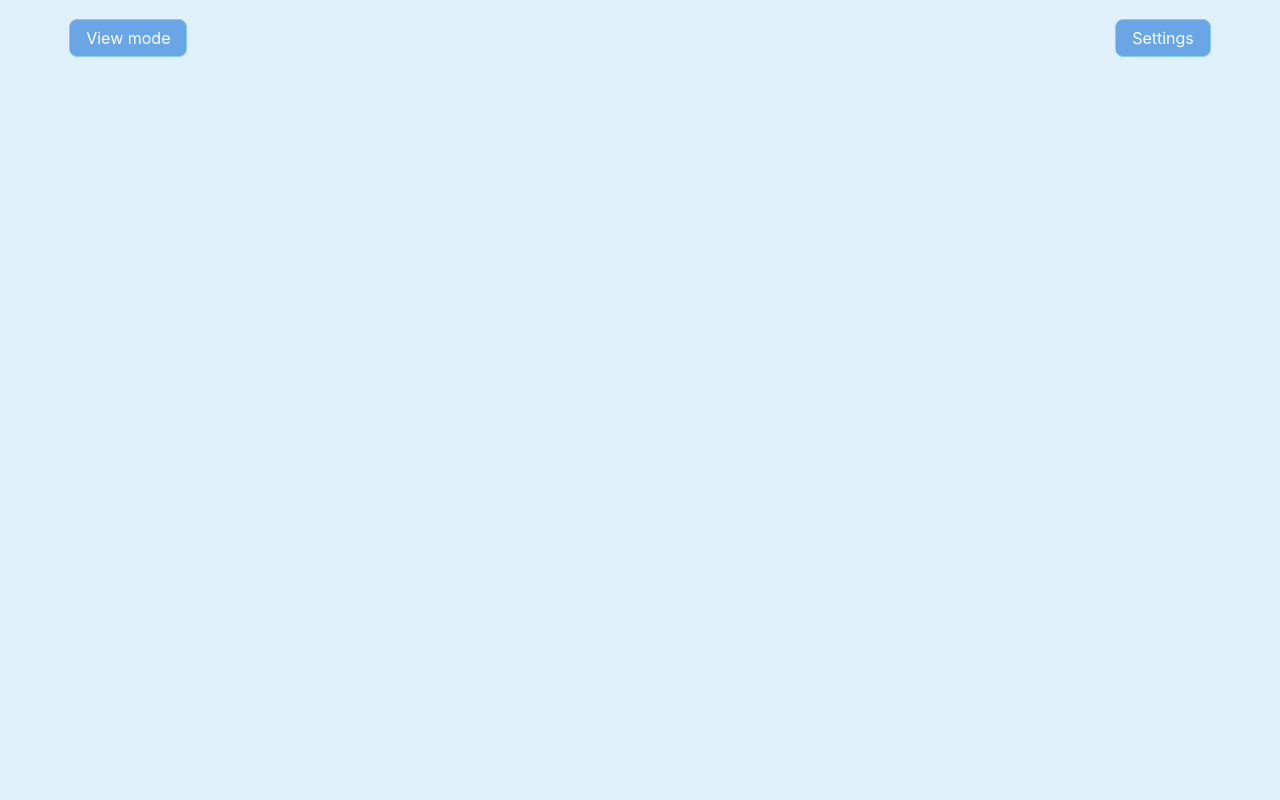
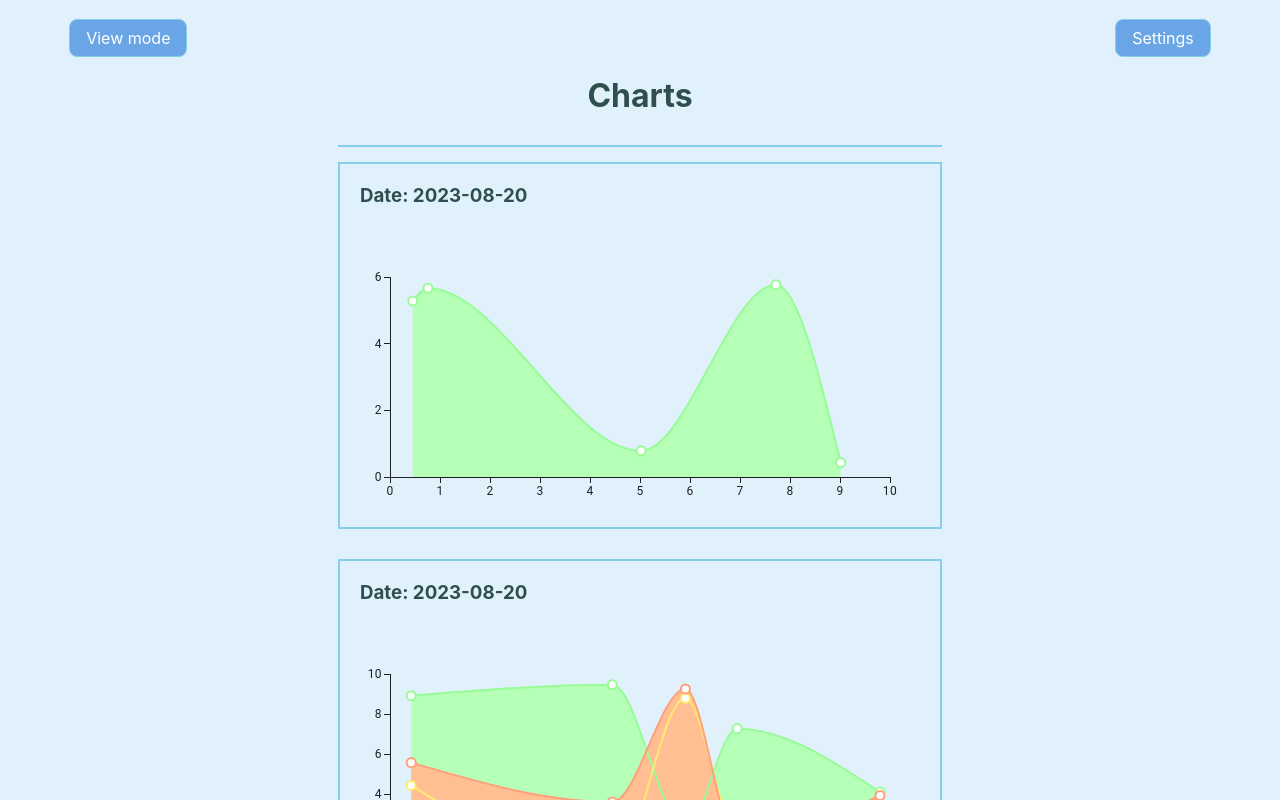
Before and after one commit to Bonbonsurce/natlex, a React (Create React App) app: page /settings in a window 1280 px wide. Shown: the top 800 px of the page. Built offline with nearby package versions, Linux system fonts and the light colour scheme.

Commit message:
create context

```diff
--- a/src/API/ChartsService.js
+++ b/src/API/ChartsService.js
@@ -18,7 +18,7 @@ export default class ChartsService {
             const chartDate = datesWithTime[Math.floor(Math.random() * datesWithTime.length)];
             const series = [];
             const numLines = Math.floor(Math.random() * 3) + 1;
-            const colors = ['#FFB6C1', '#87CEFA', '#FFD700', '#98FB98', '#FFA07A'];
+            const colors = ['#FFB6C1', '#87CEFA', '#ffe975', '#98FB98', '#FFA07A'];
 
             for (let j = 0; j < numLines; j++) {
                 const lineData = [];
--- a/src/App.js
+++ b/src/App.js
@@ -2,8 +2,15 @@ import './styles/App.css';
 import Header from "./components/UI/header/Header";
 import {BrowserRouter} from "react-router-dom";
 import AppRouter from "./components/UI/AppRouter";
+import {useEffect, useState} from "react";
 
 function App() {
+    const [isLoading, setIsLoading] = useState(true);
+
+    useEffect(() => {
+        setIsLoading(false);
+    }, []);
+
     return (
         <div className="App">
           <BrowserRouter>
--- /dev/null
+++ b/src/context/context.js
@@ -0,0 +1,3 @@
+import {createContext} from "react";
+
+export const AuthContext = createContext(null);
--- a/src/pages/Settings.jsx
+++ b/src/pages/Settings.jsx
@@ -1,9 +1,45 @@
-import React from 'react';
+import React, {useEffect, useMemo, useRef, useState} from 'react';
+import ChartsService from "../API/ChartsService";
+import ChartList from "../components/UI/ChartList";
+import ChartsFilter from "../components/UI/ChartsFilter";
+import {useCharts} from "../hooks/useCharts";
+import {useFetching} from "../hooks/useFetching";
 
 const Settings = () => {
+    const [charts, setCharts] = useState([]);
+    const [filter, setFilter] = useState({sort: ''});
+    const [modal, setModal] = useState(false);
+
+    const [totalPages, setTotalPages] = useState(0);
+    const [limit, setLimit] = useState(10);
+    const [page, setPage] = useState(1);
+    const lastElement = useRef();
+
+    const chartsStat = ChartsService.generateCharts(10);
+
+    const [fetchCharts, isChartLoading, chartError] = useFetching( () => {
+        const chartsStat = ChartsService.generateCharts(10);
+        setCharts([...charts, chartsStat]);
+    })
+
+    const sortedCharts = useCharts(chartsStat, filter.sort);
+
+    const createPost = (newChart) => {
+        setCharts([...charts, newChart])
+        setModal(false)
+    }
+
+    useEffect(() => {
+        fetchCharts()
+    }, []);
+
+    const removeChart = (chart) => {
+        setCharts(charts.filter(p => p.id !== chart.id))
+    }
+
     return (
-        <div>
-
+        <div className="center__items">
+            <ChartList style={{paddingTop: 50}} charts={sortedCharts} title='Charts'/>
         </div>
     );
 };
```
Lines whose indentation alone changed are shown as unchanged.
